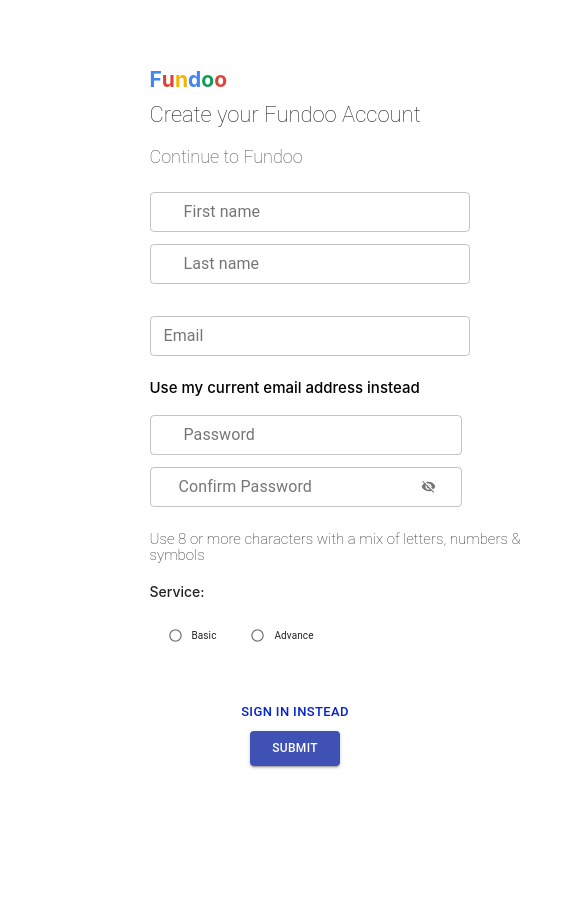
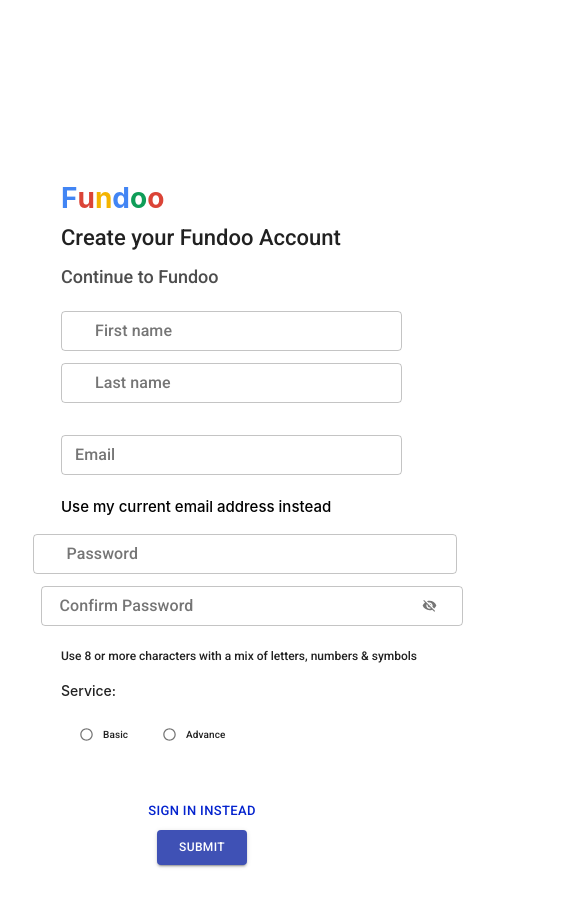
Before and after one commit to ruchika6698/FundooApp-Frontend, a React (Create React App) app: page /register in a window 390 px wide. Shown: the top 906 px of the page, 585 px wide, since content can reach past the window. Built offline with nearby package versions, Linux system fonts and the light colour scheme.

Commit message:
Added:reset password api is done

```diff
--- a/public/index.html
+++ b/public/index.html
@@ -16,6 +16,7 @@
     -->
     <link rel="manifest" href="%PUBLIC_URL%/manifest.json" />
     <link rel="stylesheet" href="https://maxcdn.bootstrapcdn.com/bootstrap/3.4.1/css/bootstrap.min.css">
+    <link href="https://fonts.googleapis.com/css2?family=Montserrat:wght@400;500;700&family=Poppins:wght@400;600&family=Roboto:wght@500&display=swap" rel="stylesheet">
     <!--
       Notice the use of %PUBLIC_URL% in the tags above.
       It will be replaced with the URL of the `public` folder during the build.
--- a/src/App.js
+++ b/src/App.js
@@ -17,7 +17,7 @@ class App extends Component {
       <Route path="/register" component={Register} />
       <Route path="/forgotpassword" component={ForgotPassword} />
       <Route path="/dashboard" component={Dashboard} />
-      <Route path="/resetpassword" component={ResetPassword} />
+      <Route path="/resetpassword/:token" component={ResetPassword} />
 
       </Router>
       </div>
--- a/src/CSS/register.css
+++ b/src/CSS/register.css
@@ -152,46 +152,33 @@ body{
 
 @media screen and (max-width: 768px){
     .root{
-       margin-top:50px;
         border:none !important;
-        margin-bottom:200px;
-        padding-left: 150px !important;
+        width:768px !important;
+        margin-left:120px;
+        height:1024px;
     }
     .flname{
-
-        margin-top:4px;
-    }
-    .name{
-        width: 12em ;
-    }
-    .conPass{
-        width: 12em ;
-    }
-    .conPass1{
-         width: 12em !important;
+        width: 60em !important;
+        flex-direction:column;
     }
     .username{
-        width: 36.9em !important;
-        padding-left: 65px;
-        justify-content:center;
+        width: 28.6em !important;
     }
     .confirmPass{
-        display: flex;
-        justify-content: space-between;
         flex-direction:column;
         margin-top:7px;
     }
-    .signbutton{
-
-    display: flex;
-    justify-content: space-between;
-    flex-direction: column;
-    padding: 2em;
-    font-size: 16px;
-    font-weight:bold;
+    .conPass{
+        width: 28em !important;
+        margin-right:420px !important;
+    }
+    .conPass1{
+        width: 27em !important;
+        margin-right:440px !important;
     }
     .signimage{
         display:none;
+        flex-direction:column;
     }
     .figcaption{
         display:none;
@@ -200,450 +187,100 @@ body{
 @media screen and (max-width: 1024px){
     .root{
         border:none !important;
-        padding-left: 120px;
-        width:1024px;
+        padding-left: 10px;
+        padding-right:0px;
+        width:70%;
         height:1380px;
     }
-    .flname{
-        display: flex;
-        justify-content:space-between;
-        flex-direction: column;
-        size:medium;
-        width: 100% !important;
-        margin-top:4px;
-    }
-    .name{
-        width: 30em !important;
-    }
-    .conPass{
-        width: 30em !important;
-        margin-right:55px !important;
-    }
-    .conPass1{
-        width: 30em !important;
-        margin-right:75px !important;
-    }
-    .username{
-        width: 34.4em !important;
-        padding-left: 65px;
-        justify-content:center;
-    }
-    .confirmPass{
-        display: flex;
-        justify-content: space-between;
-        flex-direction:column;
-        margin-top:7px;
-        margin-left:1px !important;
-    }
     .signbutton{
-
-        display: flex;
-        justify-content: space-between;
-        flex-direction: row;
+        flex-direction:row;
         padding: 2em;
-        margin-right:100px !important;
-    }
-    .signimage{
-        display:none;
-    }
-    .figcaption{
-        display:none;
+        margin-right:200px !important;
     }
 }
 @media screen and (max-width: 360px){
     .root{
         border:none !important;
-        margin-bottom:200px;
-        padding-left: 40px;
     }
     .fundoofont {
-    display: flex;
-    padding-top: 45px;
-    font-size: 1.5em;
-    font-weight:bold;
-    justify-content:flex-start;
-    margin-left:200px !important;
+        margin-left:180px !important;
     }
     .text{
-        margin-left:200px !important;
+        margin-left:180px !important;
     }
     .continue{
-        margin-left:150px !important;
+        margin-left:180px !important;
     }
     .flname{
-        display: flex;
-        justify-content:space-between;
         flex-direction: column;
-        size:medium;
-        width: 40% !important;
-        margin-top:4px;
+        width: 60% !important;
         margin-left:180px;
     }
-    .name{
-        width: 17em !important;
-    }
-    .conPass{
-        width: 85% !important;
-        margin-right:120px !important;
-    }
-    .conPass1{
-        width: 70% !important;
-        margin-right:155px !important;
-    }
     .username{
-        width: 18.9em !important;
-        padding-left: 65px;
-        justify-content:center;
-        margin-left:200px !important;
+        width: 28% !important;
+        margin-left:180px !important;
     }
     .usermailline{
-        margin-left:200px !important;
+        margin-left:180px !important;
     }
     .confirmPass{
-        display: flex;
-        justify-content: space-between;
         flex-direction:column;
-        margin-top:7px;
-        margin-left:156px !important;
+        width: 12% !important;
+        margin-left:520px !important;
     }
     .passline{
-        margin-left:200px !important;
+        margin-left:180px !important;
         font-size:12px;
     }
     .service{
-        margin-left:200px !important;
+        margin-left:180px !important;
     }
     .signbutton{
-
-    display: flex;
-    justify-content: space-between;
         flex-direction: column;
         align-items:center;
-    padding: 2em;
-    margin-left:140px !important;
-    }
-    .signimage{
-        display:none;
-    }
-    .figcaption{
-        display:none;
+        margin-right:580px !important;
     }
 }
 @media screen and (max-width: 411px){
     .root{
         border:none !important;
-        margin-bottom:200px;
-        padding-left:80px !important;
     }
     .fundoofont {
-    margin-left:130px !important;
+        margin-left:180px !important;
     }
     .text{
-        margin-left:130px !important;
+        margin-left:180px !important;
     }
     .continue{
-        margin-left:130px !important;
+        margin-left:180px !important;
     }
     .flname{
-        display: flex;
-        justify-content:space-between;
         flex-direction: column;
-        size:medium;
-        width: 40% !important;
-        margin-top:4px;
-        margin-left:130px;
-    }
-    .name{
-        width: 20em !important;
-    }
-    .conPass{
-        width: 23em !important;
-        margin-right:130px;
-    }
-    .conPass1{
-        width: 20em !important;
-        margin-right:170px;
+        width: 50% !important;
+        margin-left:180px;
     }
     .username{
-        width: 22.9em !important;
-        padding-left: 65px;
-        justify-content:center;
-        margin-left:130px !important;
+        width: 24% !important;
+        margin-left:180px !important;
     }
     .usermailline{
-        margin-left:130px !important;
+        margin-left:180px !important;
     }
     .confirmPass{
-        display: flex;
-        justify-content: space-between;
         flex-direction:column;
-        margin-top:7px;
-        margin-left:139px !important;
+        width: 5% !important;
+        margin-left:550px !important;
     }
     .passline{
-        margin-left:130px !important;
+        margin-left:180px !important;
+        font-size:12px;
     }
     .service{
-        margin-left:130px !important;
+        margin-left:180px !important;
     }
     .signbutton{
-
-    display: flex;
-    justify-content: space-between;
         flex-direction: column;
         align-items:center;
-    padding: 2em;
-    margin-left:170px !important;
-    }
-    .signimage{
-        display:none;
-    }
-    .figcaption{
-        display:none;
+        margin-right:780px !important;
     }
 }
-@media screen and (max-width: 320px){
-    .root{
-       border:none !important;
-        margin-bottom:200px;
-        padding-left:230px !important;
-    }
-    .fundoofont {
-    display: flex;
-    padding-top: 45px;
-    font-size: 1.5em;
-    font-weight:bold;
-    justify-content:flex-start;
-    margin-left:170px;
-    }
-    .text{
-        margin-left:170px !important;
-    }
-    .continue{
-        margin-left:170px !important;
-    }
-    .flname{
-        display: flex;
-        justify-content:space-between;
-        flex-direction: column;
-        size:medium;
-        width: 40% !important;
-        margin-top:4px;
-        margin-left:170px;
-    }
-    .name{
-        width: 18em !important;
-    }
-    .conPass{
-        width: 18em !important;
-    }
-    .username{
-        width: 20.9em !important;
-        padding-left: 65px;
-        justify-content:center;
-        margin-left:170px !important;
-    }
-    .usermailline{
-        margin-left:170px !important;
-    }
-    .confirmPass{
-        display: flex;
-        justify-content: space-between;
-        flex-direction:column;
-        margin-top:7px;
-       margin-left:156px !important;
-    }
-    .passline{
-        margin-left:170px !important;
-    }
-    .service{
-        margin-left:170px !important;
-    }
-    .signbutton{
-
-    display: flex;
-    justify-content: space-between;
-    flex-direction: column;
-    align-items:center;
-    padding: 2em;
-    font-size: 16px;
-    font-weight:bold;
-    margin-top:0px;
-    margin-left:150px !important;
-    }
-    .signimage{
-        display:none;
-    }
-    .figcaption{
-        display:none;
-    }
-}
-@media screen and (max-width: 414px){
-    .root{
-        margin-top:20px !important;
-       border:none !important;
-        margin-bottom:200px;
-        width:100% !important;
-        height:100%;
-        padding-left:130px !important;
-        display:flex;
-        flex-direction:column;
-        justify-content:center;
-    }
-    .fundoofont {
-    display: flex;
-    padding-top: 45px;
-    font-size: 1.5em;
-    font-weight:bold;
-    justify-content:flex-start;
-    margin-left:170px !important;
-    }
-    .text{
-        margin-left:170px !important;
-    }
-    .continue{
-        margin-left:170px !important;
-    }
-    .flname{
-        display: flex;
-        justify-content:space-between;
-        flex-direction: column;
-        size:medium;
-        width: 40% !important;
-        margin-top:4px;
-        margin-left:170px;
-    }
-    .name{
-        width: 20em !important;
-    }
-    .conPass{
-        width: 21em !important;
-        margin-right:130px;
-    }
-    .conPass1{
-        width: 20em !important;
-        margin-right:170px;
-    }
-    .username{
-        width: 22.9em !important;
-        padding-left: 65px;
-        justify-content:center;
-        margin-left:170px !important;
-    }
-    .usermailline{
-        margin-left:170px !important;
-    }
-    .confirmPass{
-        display: flex;
-        justify-content: space-between;
-        flex-direction:column;
-        margin-top:7px;
-        margin-left:170px !important;
-    }
-    .passline{
-        margin-left:170px !important;
-    }
-    .service{
-        margin-left:170px !important;
-    }
-    .signbutton{
-
-    display: flex;
-    justify-content: space-between;
-    flex-direction: column;
-    align-items:center;
-    padding: 2em;
-    font-size: 16px;
-    font-weight:bold;
-    margin-top:0px;
-    margin-left:170px !important;
-    }
-    .signimage{
-        display:none;
-    }
-    .figcaption{
-        display:none;
-    }
-}
-@media screen and (max-width: 375px){
-    .root{
-        margin-top:20px !important;
-       border:none !important;
-        margin-bottom:200px;
-        width:100% !important;
-        height:100%;
-        padding-left:140px !important;
-        display:flex;
-        flex-direction:column;
-        justify-content:center;
-    }
-    .fundoofont {
-    display: flex;
-    padding-top: 45px;
-    font-size: 1.5em;
-    font-weight:bold;
-    justify-content:flex-start;
-    margin-left:150px !important;
-    }
-    .text{
-        margin-left:150px !important;
-    }
-    .continue{
-        margin-left:150px;
-    }
-    .flname{
-        display: flex;
-        justify-content:space-between;
-        flex-direction: column;
-        size:medium;
-        width: 40% !important ;
-        margin-top:4px;
-        margin-left:150px;
-    }
-    .name{
-        width: 20em !important;
-    }
-    .conPass{
-        width: 20em !important;
-    }
-    .username{
-        width: 22.9em !important;
-        padding-left: 65px;
-        justify-content:center;
-        margin-left:150px !important;
-    }
-    .usermailline{
-        margin-left:150px !important;
-    }
-    .confirmPass{
-        display: flex;
-        justify-content: space-between;
-        flex-direction:column;
-        margin-top:7px;
-        margin-left:150px !important;
-    }
-    .passline{
-        margin-left:150px !important;
-    }
-    .service{
-        margin-left:150px !important;
-    }
-    .signbutton{
-
-    display: flex;
-    justify-content: space-between;
-    flex-direction: column;
-    align-items:center;
-    padding: 2em;
-    font-size: 16px;
-    font-weight:bold;
-    margin-top:0px;
-    margin-left:130px !important;
-    }
-    .signimage{
-        display:none;
-    }
-    .figcaption{
-        display:none;
-    }
-}
--- a/src/Components/dashboard.jsx
+++ b/src/Components/dashboard.jsx
@@ -21,7 +21,7 @@ import EditOutlinedIcon from '@material-ui/icons/EditOutlined';
 import DeleteOutlinedIcon from '@material-ui/icons/DeleteOutlined';
 import EmojiObjectsIcon from '@material-ui/icons/EmojiObjects';
 import AccountCircleIcon from '@material-ui/icons/AccountCircle';
-import { TextField, Button ,Snackbar} from '@material-ui/core'
+import { TextField} from '@material-ui/core'
 import InputAdornment from "@material-ui/core/InputAdornment";
 import SearchIcon from '@material-ui/icons/Search';
 import "../CSS/dashboard.css";
--- a/src/Components/forgotpassword.jsx
+++ b/src/Components/forgotpassword.jsx
@@ -21,7 +21,7 @@ export class ForgotPassword extends Component {
     handleChangeText = (event) => {
         this.setState({
             [event.target.name]: event.target.value
-        }, () => console.log(this.state, '------>name'))
+        })
     }
     snackbarClose = () => {
     this.setState({ snackbarOpen: false });
--- a/src/Components/login.jsx
+++ b/src/Components/login.jsx
@@ -23,7 +23,7 @@ export class Login extends React.Component {
   handleChangeText = (event) => {
         this.setState({
             [event.target.name]: event.target.value
-        }, () => console.log(this.state, '------>name'))
+        })
     }
     snackbarClose = () => {
     this.setState({ snackbarOpen: false });
@@ -52,7 +52,7 @@ export class Login extends React.Component {
         email: this.state.email,
         password: this.state.password
       };
-      service.login(user).then((json)=>{
+      service.Login(user).then((json)=>{
             console.log("responce data==>",json);
             if(json.status===200){
             this.setState({
--- a/src/Components/register.jsx
+++ b/src/Components/register.jsx
@@ -168,7 +168,7 @@ export class Register extends React.Component {
                 variant='outlined'
                 label={ <div class="password">Password</div>}
                 margin='dense'
-                style={{ width: "48%" }}
+                style={{ width: "65%" }}
                 inputProps={{style:{ fontSize:'16px'}}}
                 defaultValue={this.state.password}
                 onChange={this.handleChangeText}
@@ -177,13 +177,13 @@ export class Register extends React.Component {
 
               </span>
               <TextField
-                className='conPass'
+                className='conPass1'
                 id="conPass1"
                 type={this.state.showPassword ? "text" : "password"}
                 variant='outlined'
                 label={ <div class="cpassword">Confirm Password</div>}
                 margin='dense'
-                style={{ width: "48%" }}
+                style={{ width: "65%" }}
                defaultValue={this.state.confirmPassword}
                 onChange={this.handleChangeText}
                 inputProps={{style:{ fontSize:'16px'}}}
@@ -232,7 +232,7 @@ export class Register extends React.Component {
                   </Button>
 
                   <Button
-                  variant="contained"
+                    variant="contained"
                     style={{ width:"90px",padding: "7px 0px",fontSize:'12px'}}
                     color="primary"
                     onClick={this.submitUserSignInForm}>
```
Also changed, not shown: package.json (+12 -2 lines), src/Components/resetpassword.jsx (+53 -46 lines), src/Services/fundooService.jsx (+10 -6 lines), 1 other file (tests, documents, lock files or other folders). Lines whose indentation alone changed are shown as unchanged.
